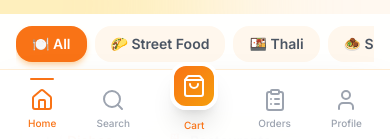
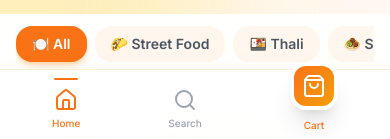
Before and after one commit to maulikpanchal1616/PANIPURI.COM, a Next.js app: page / in a window 390 px wide. Shown: the part 703-842 px from the top of the page. Built offline with nearby package versions, Linux system fonts and the light colour scheme; no server answers; the database is empty.

Commit message:
fix: hide Orders and Profile from mobile BottomNav when logged out

```diff
--- a/src/components/BottomNav.tsx
+++ b/src/components/BottomNav.tsx
@@ -18,6 +18,7 @@ const NAV_ITEMS = [
 
 export default function BottomNav() {
   const pathname = usePathname();
+  const { data: session } = useSession();
   const totalItems = useCartStore((s) => s.getTotalItems());
   const toggleCart = useCartStore((s) => s.toggleCart);
   const [mounted, setMounted] = useState(false);
@@ -25,6 +26,13 @@ export default function BottomNav() {
   useEffect(() => {
     setMounted(true);
   }, []);
+
+  const visibleNavItems = NAV_ITEMS.filter((item) => {
+    if (!session && (item.label === "Orders" || item.label === "Profile")) {
+      return false;
+    }
+    return true;
+  });
 
   return (
     <motion.nav
@@ -35,7 +43,7 @@ export default function BottomNav() {
     >
       <div className="bg-white/95 backdrop-blur-xl border-t border-orange-100 shadow-2xl">
         <div className="flex items-center justify-around px-2 py-2 pb-nav-safe">
-          {NAV_ITEMS.map(({ href, icon: Icon, label, isCart }) => {
+          {visibleNavItems.map(({ href, icon: Icon, label, isCart }) => {
             const isActive = pathname === href;
 
             if (isCart) {
```
